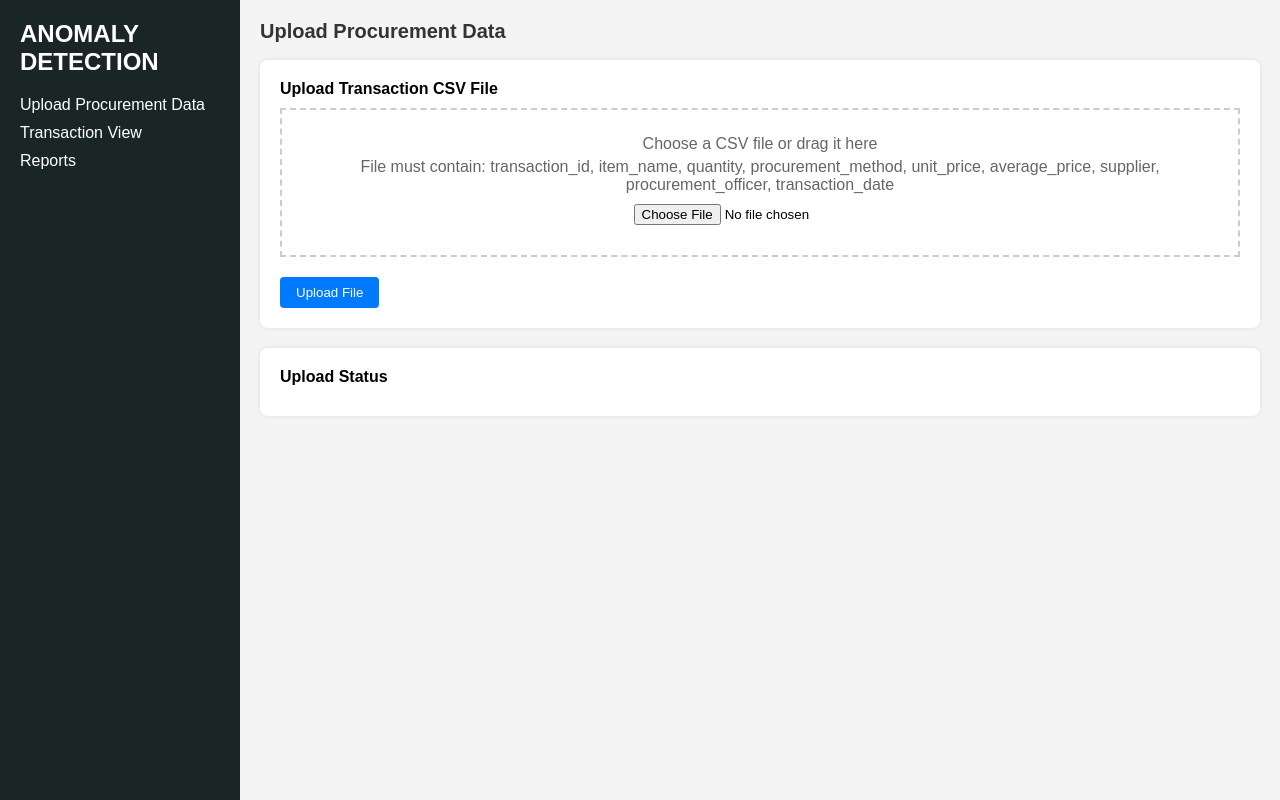
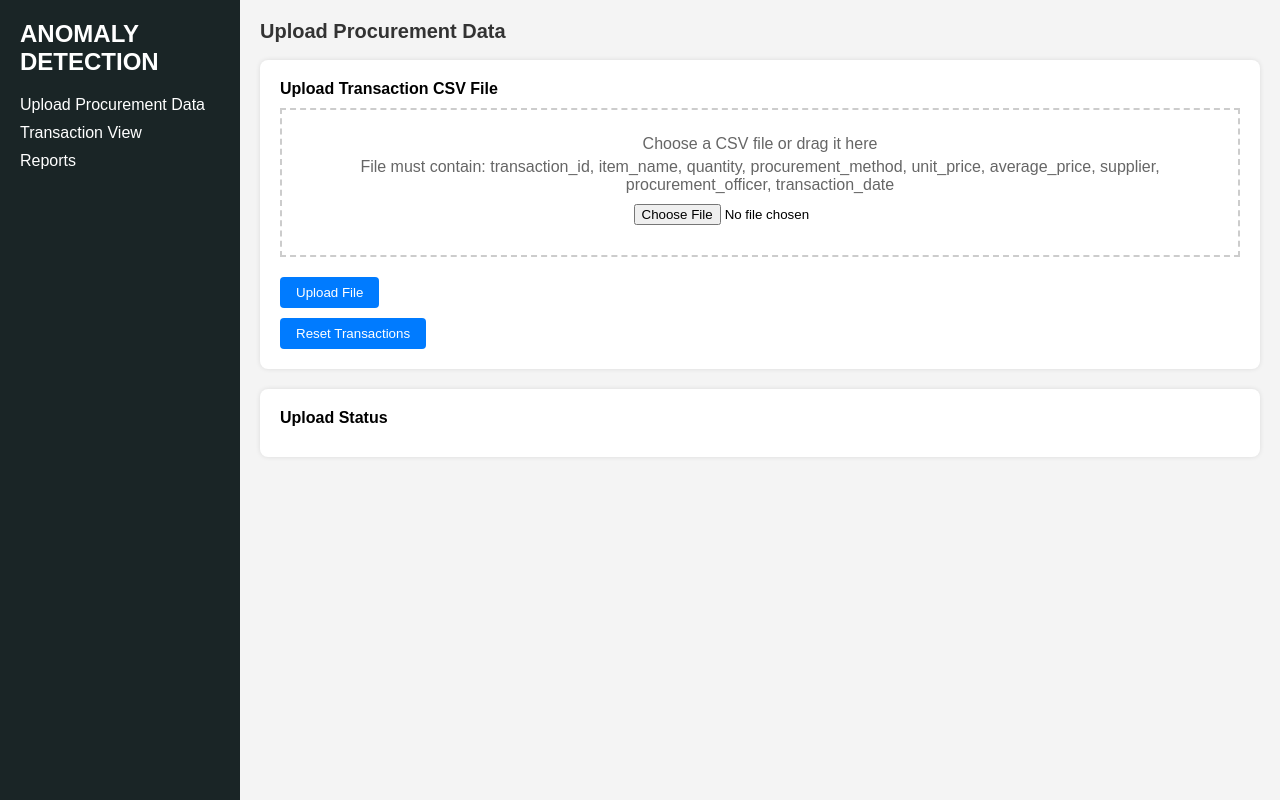
Before and after one commit to gabegtrrz/WatchdogAI, a Django app: page /upload/ in a window 1280 px wide. Run offline with Django 5.2, Linux system fonts and the light colour scheme.

Commit message:
reset transactions

```diff
--- a/watchdog_ai/viewer/templates/viewer/styles.css
+++ b/watchdog_ai/viewer/templates/viewer/styles.css
@@ -1,4 +1,21 @@
 /* viewer/static/viewer/styles.css */
+.btn-danger {
+    padding: 8px 16px;
+    background: #dc3545;
+    color: white;
+    border: none;
+    border-radius: 4px;
+    cursor: pointer;
+    text-decoration: none;
+    display: inline-block;
+    margin-top: 10px;
+}
+
+.btn-danger:hover {
+    background: #c82333;
+}
+
+/* Existing styles... */
 body {
     font-family: Arial, sans-serif;
     margin: 0;
--- a/watchdog_ai/viewer/templates/viewer/upload.html
+++ b/watchdog_ai/viewer/templates/viewer/upload.html
@@ -16,6 +16,11 @@
             </div>
             <button type="submit" class="btn">Upload File</button>
         </form>
+        <!-- Reset Transactions Button -->
+        <form method="post" action="{% url 'reset_transactions' %}" onsubmit="return confirm('Are you sure you want to reset all transactions? This action cannot be undone.');">
+            {% csrf_token %}
+            <button type="submit" class="btn btn-danger">Reset Transactions</button>
+        </form>
     </div>
     <div class="section">
         <h3>Upload Status</h3>
--- a/watchdog_ai/viewer/urls.py
+++ b/watchdog_ai/viewer/urls.py
@@ -1,9 +1,10 @@
 # viewer/urls.py
 from django.urls import path
-from .views import UploadView, TransactionView, AnomalyDetectionView, ExportAnomaliesView, ReportsView
+from .views import UploadView, TransactionView, AnomalyDetectionView, ExportAnomaliesView, ReportsView, ResetTransactionsView
 
 urlpatterns = [
     path('upload/', UploadView.as_view(), name='upload'),
+    path('reset-transactions/', ResetTransactionsView.as_view(), name='reset_transactions'),
     path('transactions/', TransactionView.as_view(), name='transactions'),
     path('anomaly-detection/', AnomalyDetectionView.as_view(), name='anomaly_detection'),
     path('export-anomalies/', ExportAnomaliesView.as_view(), name='export_anomalies'),
--- a/watchdog_ai/viewer/views.py
+++ b/watchdog_ai/viewer/views.py
@@ -7,7 +7,12 @@
 from django.contrib import messages
 from datetime import datetime
 import os
+import logging
 from .models import Transaction, Anomaly
+
+# Set up logging
+logging.basicConfig(level=logging.DEBUG)
+logger = logging.getLogger(__name__)
 
 class UploadView(View):
     def get(self, request):
@@ -48,6 +53,18 @@
             messages.success(request, "File successfully parsed, validated, and added to blockchain.")
         except Exception as e:
             messages.error(request, f"Error processing file: {str(e)}")
+        return redirect('upload')
+
+class ResetTransactionsView(View):
+    def post(self, request):
+        try:
+            # Delete all transactions and anomalies
+            Transaction.objects.all().delete()
+            # Anomalies are automatically deleted due to CASCADE, but let's be explicit
+            Anomaly.objects.all().delete()
+            messages.success(request, "All transactions and anomalies have been successfully reset.")
+        except Exception as e:
+            messages.error(request, f"Error resetting transactions: {str(e)}")
         return redirect('upload')
 
 class TransactionView(View):
@@ -102,29 +119,45 @@
 
 class AnomalyDetectionView(View):
     def post(self, request):
+        logger.debug("Received anomaly detection request")
+
         # Validate contamination
         try:
             contamination = float(request.POST.get("contamination", 0.1))
+            logger.debug(f"Contamination value: {contamination}")
             if not 0 <= contamination <= 0.5:
+                logger.error("Contamination out of range")
                 return JsonResponse({"error": "Contamination must be between 0.0 and 0.5"}, status=400)
         except ValueError:
+            logger.error("Invalid contamination value")
             return JsonResponse({"error": "Contamination must be a valid number"}, status=400)
+
+        # Fetch transactions
+        transactions = Transaction.objects.all()
+        logger.debug(f"Found {transactions.count()} transactions")
+
+        if not transactions.exists():
+            logger.warning("No transactions found for anomaly detection")
+            return JsonResponse({"status": "success", "anomalies": []})
 
         # Run anomaly detection using average_price from the Transaction model
         Anomaly.objects.all().delete()  # Clear previous anomalies
-        transactions = Transaction.objects.all()
         anomalies = []
         for transaction in transactions:
             if transaction.average_price is None:
-                continue  # Skip if no average price is available
+                logger.debug(f"Skipping transaction {transaction.transaction_id}: No average price")
+                continue
 
             unit_price = float(transaction.unit_price)
             avg_price = float(transaction.average_price)
             if avg_price == 0:
-                continue  # Avoid division by zero
+                logger.debug(f"Skipping transaction {transaction.transaction_id}: Average price is 0")
+                continue
 
             # Calculate percentage difference
             percentage_diff = ((unit_price - avg_price) / avg_price) * 100
+            logger.debug(f"Transaction {transaction.transaction_id}: unit_price={unit_price}, avg_price={avg_price}, percentage_diff={percentage_diff}")
+
             if abs(percentage_diff) > 20:  # Flag if price is more than 20% above/below average
                 anomaly = Anomaly.objects.create(
                     transaction=transaction,
@@ -137,13 +170,17 @@
                     "procurement_method": transaction.procurement_method,
                     "anomaly_score": anomaly.anomaly_score
                 })
+                logger.debug(f"Flagged anomaly for transaction {transaction.transaction_id}")
 
+        logger.debug(f"Detected {len(anomalies)} anomalies")
         return JsonResponse({"status": "success", "anomalies": anomalies})
 
 class ExportAnomaliesView(View):
     def get(self, request):
+        logger.debug("Exporting anomalies to CSV")
         anomalies = Anomaly.objects.all()
         if not anomalies:
+            logger.warning("No anomalies found for export")
             return HttpResponse("No anomalies found.", content_type="text/plain")
 
         # Create CSV
@@ -162,6 +199,7 @@
             ])
         response = HttpResponse(output.getvalue(), content_type="text/csv")
         response['Content-Disposition'] = 'attachment; filename="anomalies.csv"'
+        logger.debug("Anomalies exported successfully")
         return response
 
 class ReportsView(View):
```
Also changed, not shown: watchdog_ai/db.sqlite3.
